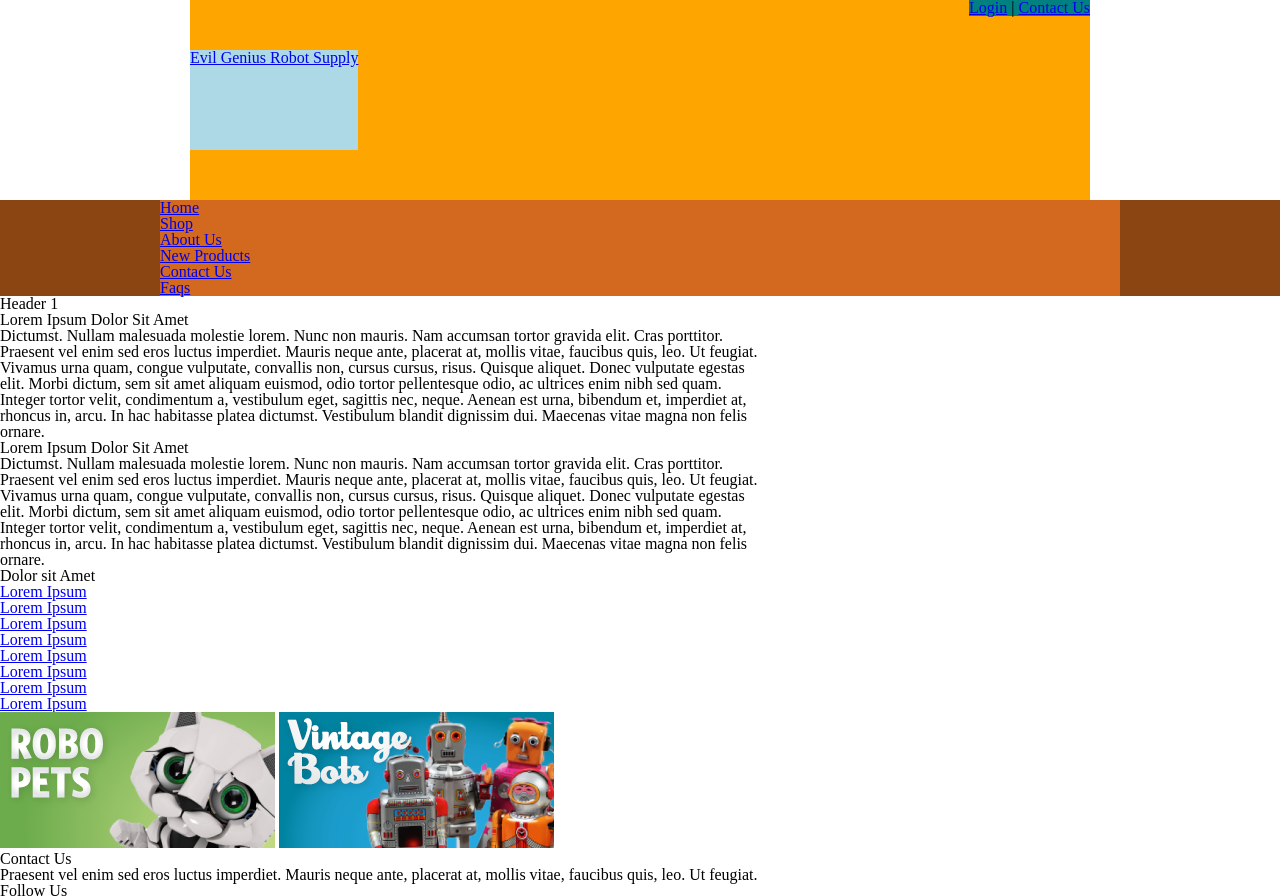
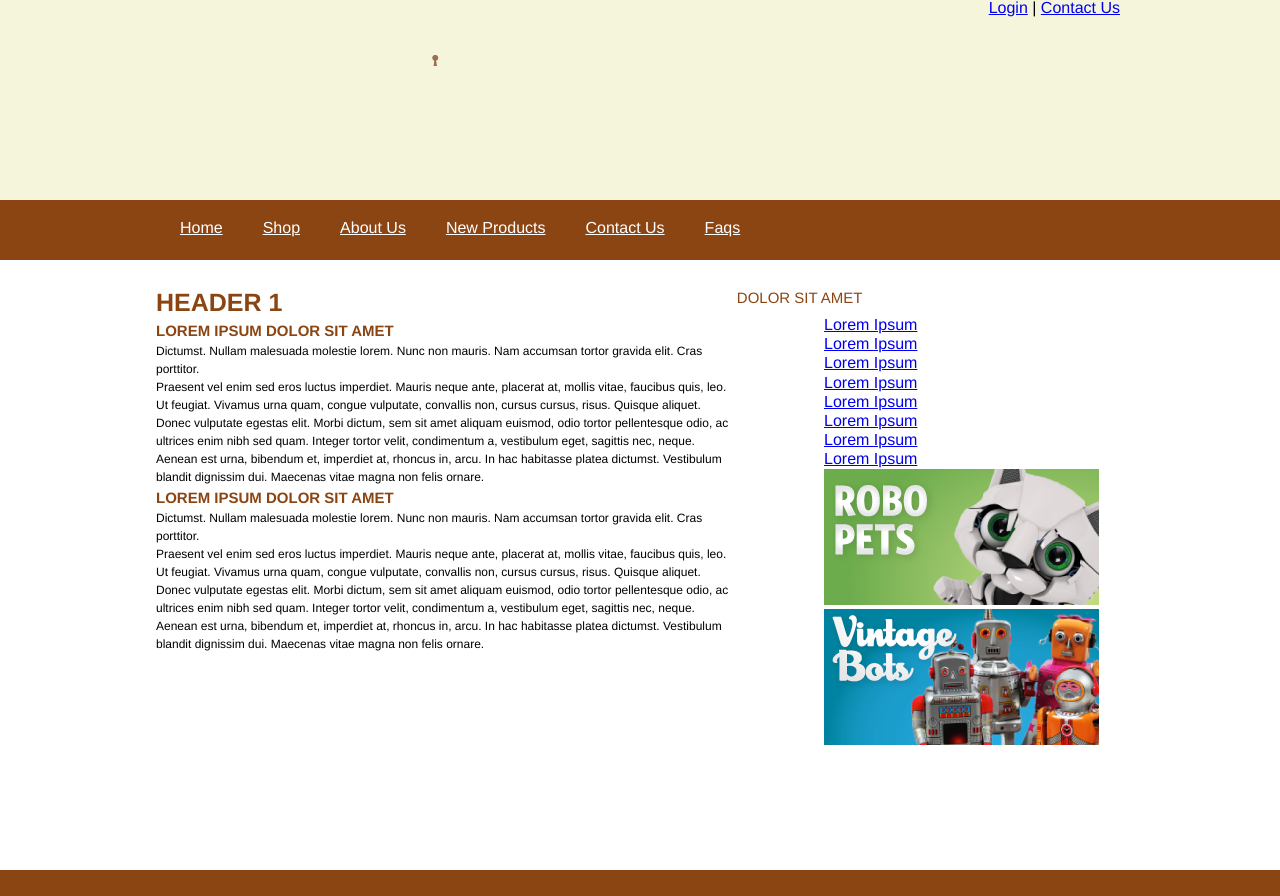
Before and after one commit to zkgray/zkgray.github.com, a plain HTML site: page robots/index.html in a window 1280 px wide. Shown: the top 896 px of the page. Drawn offline with Linux system fonts and the light colour scheme.

Commit message:
robots and css

```diff
--- a/robots/style.css
+++ b/robots/style.css
@@ -55,54 +55,134 @@ table {
 
 body { width:100%;
 margin:0 auto;
+font-family:helvetica;
+display:block;
+}
+
+#site-wrapper {background-color:beige;
 }
 
 header { position:relative;
-background-color:orange;
+background-color:beige;
 height:200px;
-width:900px;
-margin:auto;
+width:960px;
+margin:0 auto;
 }
 
 header h1 { position: absolute;
 top:50px;
 bottom:50px;
-background-color:lightblue;
+background-color:beige;
 }
+
+#site-header h1 a {
+ display:block;
+ height:200px;
+ width:1000px;
+ background:url(images/logo.png) no-repeat top left;
+ text-indent:-9999px;
+ }
 
 header nav { position:absolute;
 right:0;
-background-color:teal;
+background-color:beige;
 }
 
+nav ul li a{
+ 	color: white;
+ 	font-size: 12pt;
+ 	list-style:none;}
+
 #menu-wrapper { background-color:saddlebrown;
+height:60px;
+
 }
 
 #main-menu { position:relative
 height:50px;
 width:960px;
-background-color:chocolate;
-margin:auto;
+background-color:saddlebrown;
+margin:0 auto;
 }
 
-#main-menu nav li { position:absolute;
+
+#main-menu li { position:relative;
 right:0;
-background-color:teal;
+background-color:saddlebrown;
+padding:10px;
+margin:10px;
+float:left;
+list-style:none;
 }
 
 #content-wrapper {
+width: 968px;
+height: 580px;
+background-color: white;
+margin-left: auto;
+margin-right: auto;
+margin-top:30px;
 }
 
-#page { lfoat:left;
-width:60%
-background-color:magenta
+#footer-wrapper { clear:both;
+background-color:saddlebrown;
+padding-top:30px;
+height:60px;
+}
+
+#site-footer {
+width: 960px;
+margin-left: auto;
+margin-right: auto
+}
+
+#footer-contact {
+width:175px;
+}
+
+#footer-follow { width:100px;
+float:right;
+}
+
+#page { float:left;
+width:60%;
+background-color:white;
+}
+
+#page h1 { padding-bottom:4px;
+color:saddlebrown;
+font-size:25px;
+text-transform:uppercase;
+font-weight:bold;
+}
+
+#page h2 { padding-top:4px;
+padding-bottom:4px;
+color:saddlebrown;
+font-size:15px;
+text-transform:uppercase;
+font-weight:bold;
+}
+
+#page p { font-size:12px;
+line-height:1.5em;
 
 }
 
-#content {lfoat:left;
-width:60%
+#side-bar {
+float:left;
+width:30%;
+background-color:white;
 }
 
-#site-footer { position:relative;
-height:50px;
+#sidebar h1 {
+font-size:15px;
+text-transform:uppercase;
+padding-bottom:10px;
+color:saddlebrown;
 }
+
+#sidebar a {float: right;
+width: 300px;
+line-height: 1.2;
+}
```
Also changed, not shown: 1 other file.
